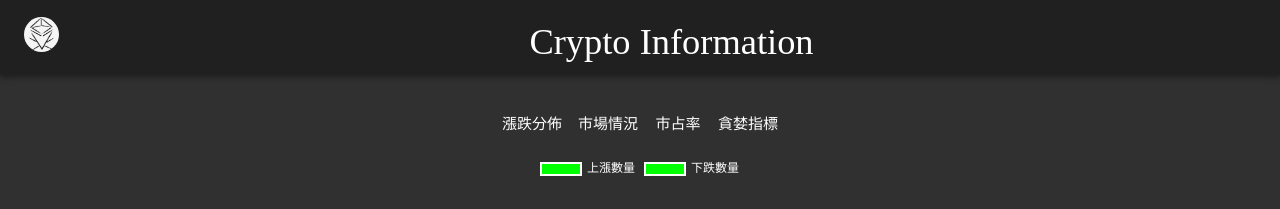
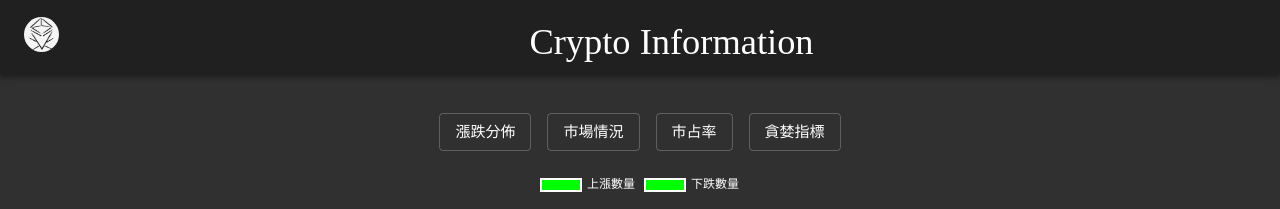
Before and after one commit to seanhung07/crypto-information, a React (Create React App) app: page / in a window 1280 px wide. Shown: the top 209 px of the page. Built offline with nearby package versions, Linux system fonts and the light colour scheme; no server answers; a web font is replaced by a local one.

Commit message:
change button style

```diff
--- a/src/App.js
+++ b/src/App.js
@@ -40,7 +40,11 @@ const useStyles = makeStyles((theme) => ({
     margin: theme.spacing(2, 0),
   },
   root: {
+    '& > *': {
+      margin: theme.spacing(1),
+    },
     flexGrow: 1,
+    borderRadius: "50%"
   },
   menuButton: {
     marginRight: theme.spacing(2),
@@ -70,19 +74,14 @@ function App(){
         </Toolbar>
       </AppBar>
       <Container >
-      <div className="topnav" style={{ marginTop: 30 , marginBottom:10}}>
-        <Grid
-        container
-        spacing={0}
-        alignItems="center"
-        justify="center"
-        >
-          <Button onClick={()=> setActive("First")}>漲跌分佈</Button>
-          <Button onClick={()=> setActive("Second")}>市場情況</Button>
-          <Button onClick={()=> setActive("Third")}>市占率</Button>
-          <Button onClick={()=> setActive("Fourth")}>貪婪指標</Button>
-        </Grid>
+      <Typography align='center'>
+        <div className={classes.root} style={{ marginTop: 30 , marginBottom:10 }}>
+            <Button variant="outlined" onClick={()=> setActive("First")}>漲跌分佈</Button>
+            <Button variant="outlined" onClick={()=> setActive("Second")}>市場情況</Button>
+            <Button variant="outlined" onClick={()=> setActive("Third")}>市占率</Button>
+            <Button variant="outlined" onClick={()=> setActive("Fourth")}>貪婪指標</Button>
         </div>
+      </Typography>
         <div style={{ marginBottom:30}}>
           {active === "First" && <CoinUpDown/>}
           {active === "Second" && <Market/>}
```
